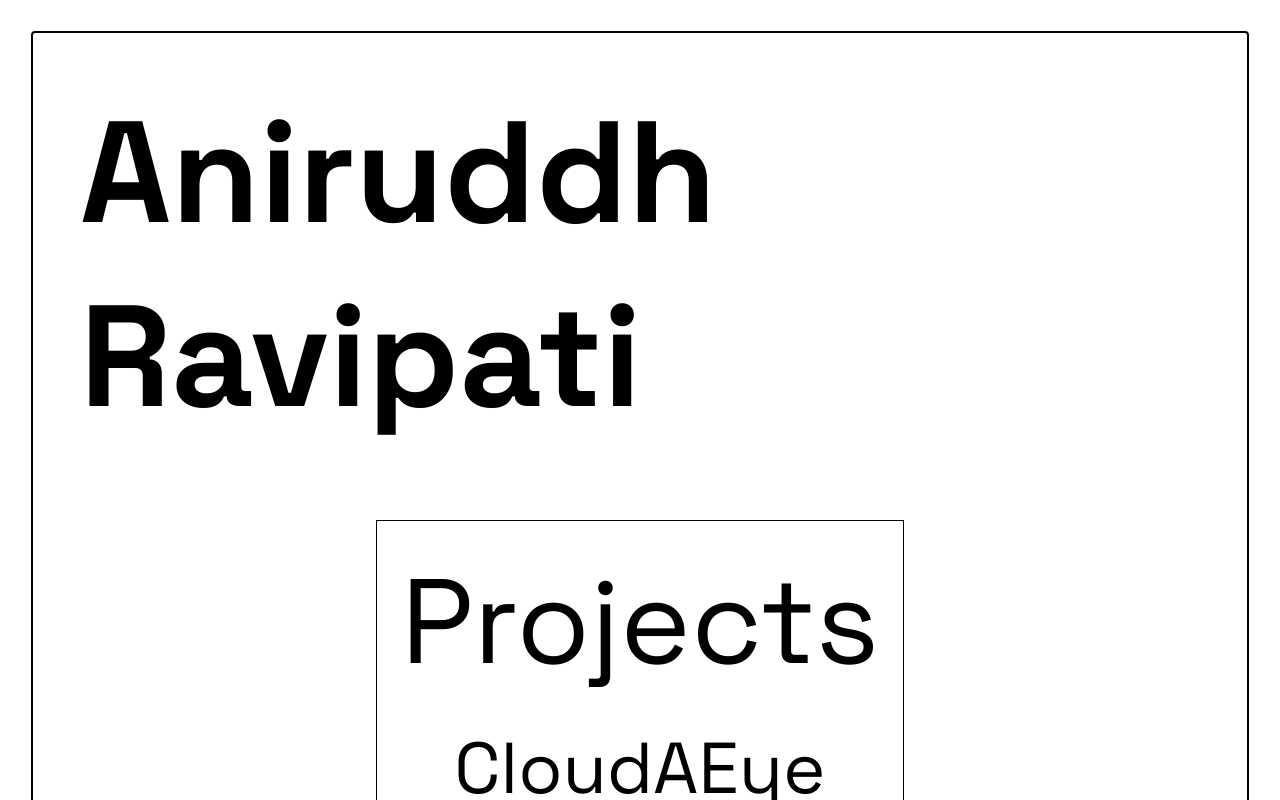
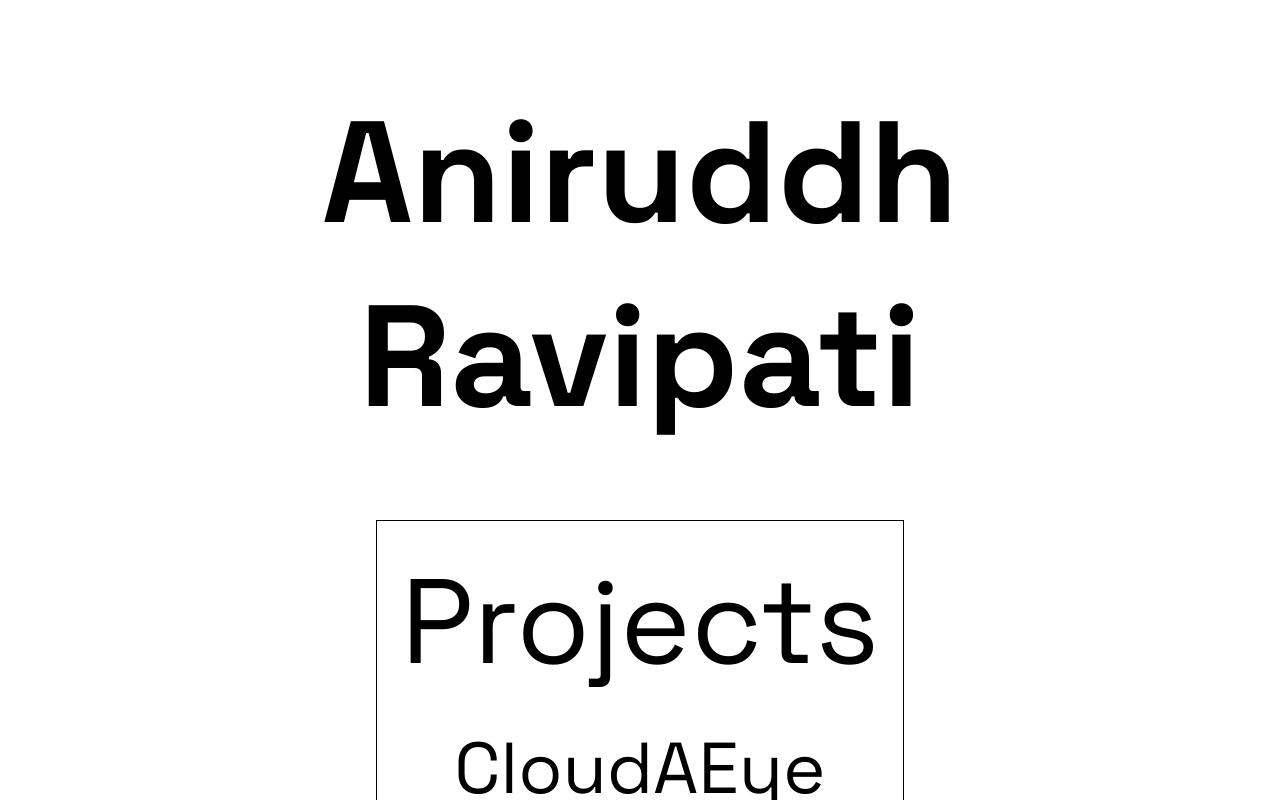
Before and after one commit to anirudhravipati/Interaction-Design-Portfolio, a React (Vite) app: page / in a window 1280 px wide. Shown: the top 800 px of the page. Built offline with nearby package versions, Linux system fonts and the light colour scheme; a web font is replaced by a local one.

Commit message:
Changed code to use <AnimatePrescence> correctly.
Changes to be committed:
	modified:   src/App/App.jsx
	modified:   src/App/components/Home/Home.css
	modified:   src/App/components/Home/Home.jsx

```diff
--- a/src/App/App.jsx
+++ b/src/App/App.jsx
@@ -4,7 +4,7 @@ import './App.css'
 function App() {
   return (
     <div className="App">
-      <Home key="title" />
+      <Home  />
     </div>
   )
 }
--- a/src/App/components/Home/Home.css
+++ b/src/App/components/Home/Home.css
@@ -7,7 +7,6 @@
     display:flex;
     flex-direction: column;
     align-items: center;
-    outline: auto;
 }
 
 #Title {
--- a/src/App/components/Home/Home.jsx
+++ b/src/App/components/Home/Home.jsx
@@ -1,10 +1,23 @@
 import './Home.css'
 import { Link } from 'react-router-dom'
-import { motion,AnimatePresence } from 'framer-motion'
+import { motion,AnimatePresence, LayoutGroup } from 'framer-motion'
 import { useState } from 'react'
 import ProjectList from '../Project-List/Project-list'
 
 export function Home() {
+
+  return (
+    <motion.div id='Home'
+    >
+      <LayoutGroup>
+        <Title key="title"/>
+        <ProjectList key="project-list" />
+      </LayoutGroup>
+    </motion.div>
+  )
+}
+
+function Title() {
   const [showBlurb,setShowBlurb] = useState(false)
 
   function handleHover(val)
@@ -12,26 +25,34 @@ export function Home() {
     console.log(val)
     setShowBlurb(val);
   }
-  return (
-    <motion.div id='Home'
-    >
-      <AnimatePresence>
-        <AnimatePresence >
+  return(
   <motion.div
+    layout="position"
+    transition={{type:'spring'}}
     whileHover={{border:'1px solid red'}}
     onHoverStart={() => handleHover(true)}
     onHoverEnd={() => handleHover(false)}
     id="Title"
     >
-            <motion.h1 key="title"> Aniruddh Ravipati</motion.h1>
+      <AnimatePresence>
+        <motion.h1 style={{ textAlign: 'center' }} key="title-heading"> Aniruddh Ravipati</motion.h1>
         {
-              showBlurb? (
+          showBlurb? <Blurb key="blurb"/>:(<></>)
+        }
+      </AnimatePresence>
+    </motion.div>
+  )
+}
+
+function Blurb() {
+  return (
     <motion.div
     key="blurb"
     id="title-hidden-content"
     initial={{ opacity: 0 }}
     animate={{ opacity: 1 }}
     exit={{ opacity: 0 }}
+    transition={{type:'ease-in'}}
     >
       <motion.p id="personal-blurb">
       I am a product designer with a background in software development.
@@ -43,15 +64,8 @@ export function Home() {
         Résumé
         </Link>
       </motion.button>
-                </motion.div>):(<></>)
-            }
-          </motion.div>
-        </AnimatePresence>
-        <ProjectList key="project-list" />
-      </AnimatePresence>
     </motion.div>
     )
 }
 
-
 export default Home
```
Lines whose indentation alone changed are shown as unchanged.
